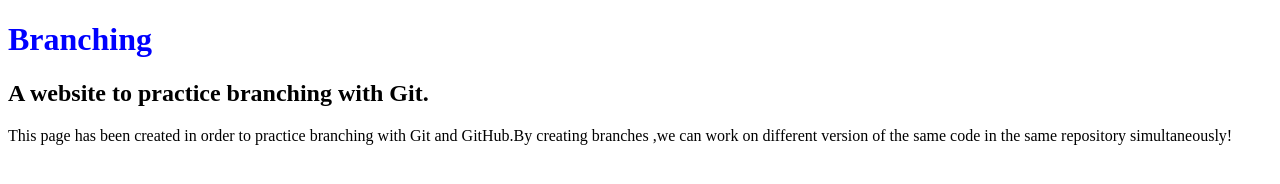
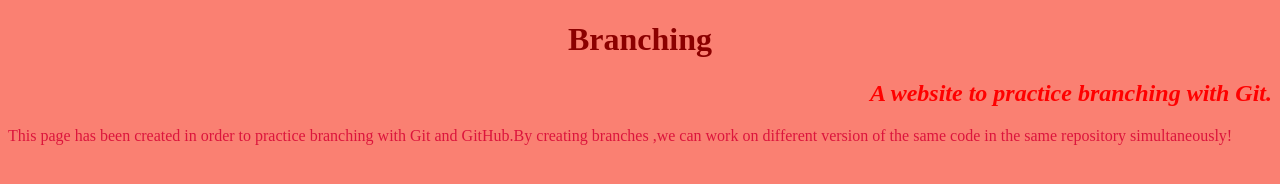
Before and after one commit to gakio/branching, a plain HTML site: page branching-website.html in a window 1280 px wide. Drawn offline with Linux system fonts and the light colour scheme.

Commit message:
Add styles to h1,h2,p, and body to fit red theme.

```diff
--- a/css/style.css
+++ b/css/style.css
@@ -1,3 +1,22 @@
 h1 {
     color: blue;
 }
+
+h1 {
+    color: darkred;
+    text-align: center;
+}
+
+h2 {
+    font-style: italic;
+    text-align: end;
+    color: red;
+}
+
+p {
+    color: crimson;
+}
+
+body {
+    background-color: salmon;
+}
```
